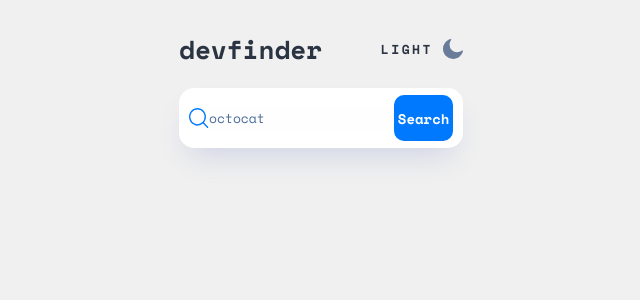
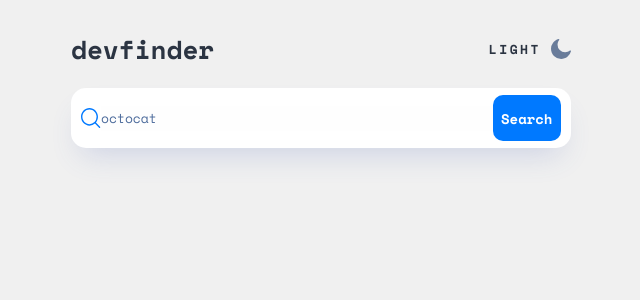
Before and after one commit to gia-grigalashvili/github-user-search-app--react-ty, a React (Vite) app: page / in a window 1280 px wide. Shown: the top 300 px of the page, without its empty margins (319-959 px from the left). Built offline with nearby package versions, Linux system fonts and the light colour scheme; no server answers; a web font is replaced by a local one.

Commit message:
responsive for header

```diff
--- a/src/App.tsx
+++ b/src/App.tsx
@@ -6,7 +6,11 @@ import Container from "./components/Container";
 import Input from "./components/Input";
 import { useEffect, useState } from "react";
 import User from "./Types/User";
-
+// interface ContainerProps {
+//   user: User;
+//   mode: boolean;
+//   userName: string;
+// }
 function App() {
   const [mode, setmode] = useState<boolean>(false);
   const [userr, setuser] = useState<User | null>(null);
--- a/src/components/Container.tsx
+++ b/src/components/Container.tsx
@@ -13,7 +13,7 @@ function Container({ user, mode }: ContainerProps) {
     <Contianerdiv mode={mode}>
       <div className="information">
         <img src={user?.avatar_url} alt="" />
-        <div>
+        <div className="names">
           <h1>{user?.name || "no name"}</h1>
           <p>@{user?.login}</p>
           <h3>Joined {new Date(user?.created_at).toLocaleDateString()}</h3>
@@ -82,6 +82,10 @@ const Contianerdiv = styled.div<{ mode: boolean }>`
       height: 70px;
       border-radius: 70px;
     }
+    .names {
+      display: flex;
+      flex-direction: column;
+      gap: 10px;
       h1 {
         color: ${(props) => (props.mode ? "#fff" : "#2b3442")};
         font-size: 16px;
@@ -99,6 +103,7 @@ const Contianerdiv = styled.div<{ mode: boolean }>`
         font-size: 13px;
 
         font-weight: 400;
+      }
     }
   }
 
--- a/src/components/Header.tsx
+++ b/src/components/Header.tsx
@@ -1,52 +1,61 @@
 import styled from "styled-components";
 import Moon from "/public/images/icon-moon.svg";
-import sun from "/public/images/icon-sun.svg";
-type modes = {
-  toggleDarkMode: string;
+import Sun from "/public/images/icon-sun.svg";
+
+type Modes = {
+  toggleDarkMode: () => void;
   mode: boolean;
 };
-function Header({ toggleDarkMode, mode }: modes) {
+
+function Header({ toggleDarkMode, mode }: Modes) {
   return (
-    <Headerdiv mode={mode}>
+    <HeaderDiv mode={mode}>
       <h1>devfinder</h1>
       <div className="nightmode">
-        <h1>LIGHT</h1>
-        <img onClick={toggleDarkMode} src={mode ? sun : Moon} alt="" />
+        <h1>{mode ? "DARK" : "LIGHT"}</h1>
+        <img onClick={toggleDarkMode} src={mode ? Sun : Moon} alt="Mode icon" />
       </div>
-    </Headerdiv>
+    </HeaderDiv>
   );
 }
-const Headerdiv = styled.div<{ mode: boolean }>`
+
+const HeaderDiv = styled.div<{ mode: boolean }>`
   display: flex;
   justify-content: space-between;
+  align-items: center;
   margin-top: 10px;
+
   h1 {
-    /* color: ${(props) => (props.mode ? "#f0f3fc" : "#1E2A47")}; */
     color: ${(props) => (props.mode ? "#fff" : "#2b3442")};
     font-family: "Space Mono";
     font-size: 26px;
-    font-style: normal;
     font-weight: 700;
-    line-height: normal;
   }
+
   .nightmode {
     display: flex;
     gap: 10px;
     align-items: center;
+
     h1 {
       color: ${(props) => (props.mode ? "#fff" : "#2b3442")};
       text-align: right;
       font-family: "Space Mono";
       font-size: 13px;
-      font-style: normal;
       font-weight: 700;
-      line-height: normal;
       letter-spacing: 2.5px;
     }
+
     img {
       width: 20px;
       height: 20px;
+      cursor: pointer;
     }
   }
+
+  @media screen and (min-width: 1000px) {
+    width: 500px;
+  }
 `;
+
 export default Header;
```
Lines whose indentation alone changed are shown as unchanged.
